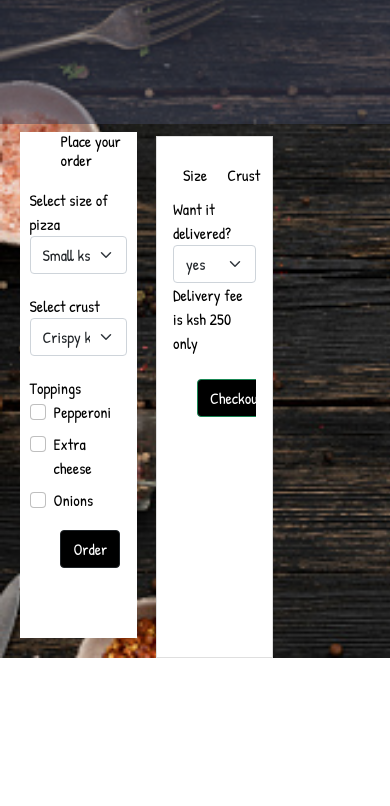
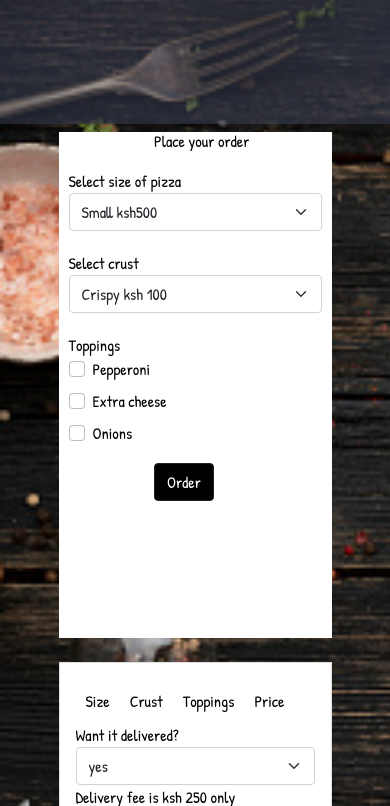
Before and after one commit to aust1inn/pepino-pizza, a plain HTML site: page function.html in a window 390 px wide. Shown: the part 108-914 px from the top of the page. Before the commit the page ends 844 px from the top, so only its background shows below. Drawn offline with nearby package versions, Linux system fonts and the light colour scheme; a web font is replaced by a local one.

Commit message:
sets media queries for screens below 900px

```diff
--- a/CSS/function.css
+++ b/CSS/function.css
@@ -90,3 +90,19 @@ th , td {
     font-size: larger;
     font-weight: bolder;
 }
+
+/* media queries */
+
+@media only screen and (max-width:850px){
+    .mycart {
+        width: 70%;
+        margin-left: 15%;
+    }
+    .order{
+        width: 70%;
+        margin-left: 15%;
+    }
+    .block1{
+        flex-direction: column;
+    }
+}
```
